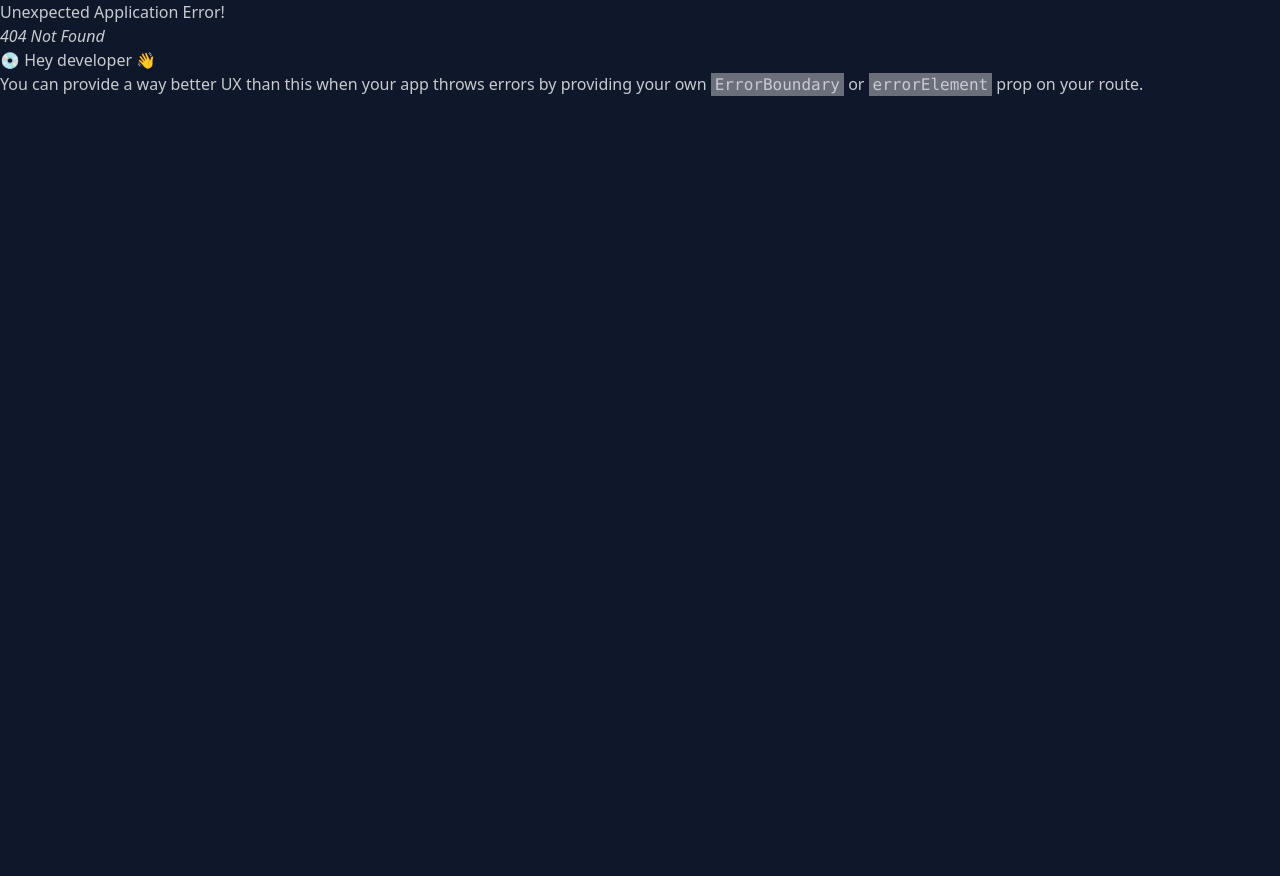
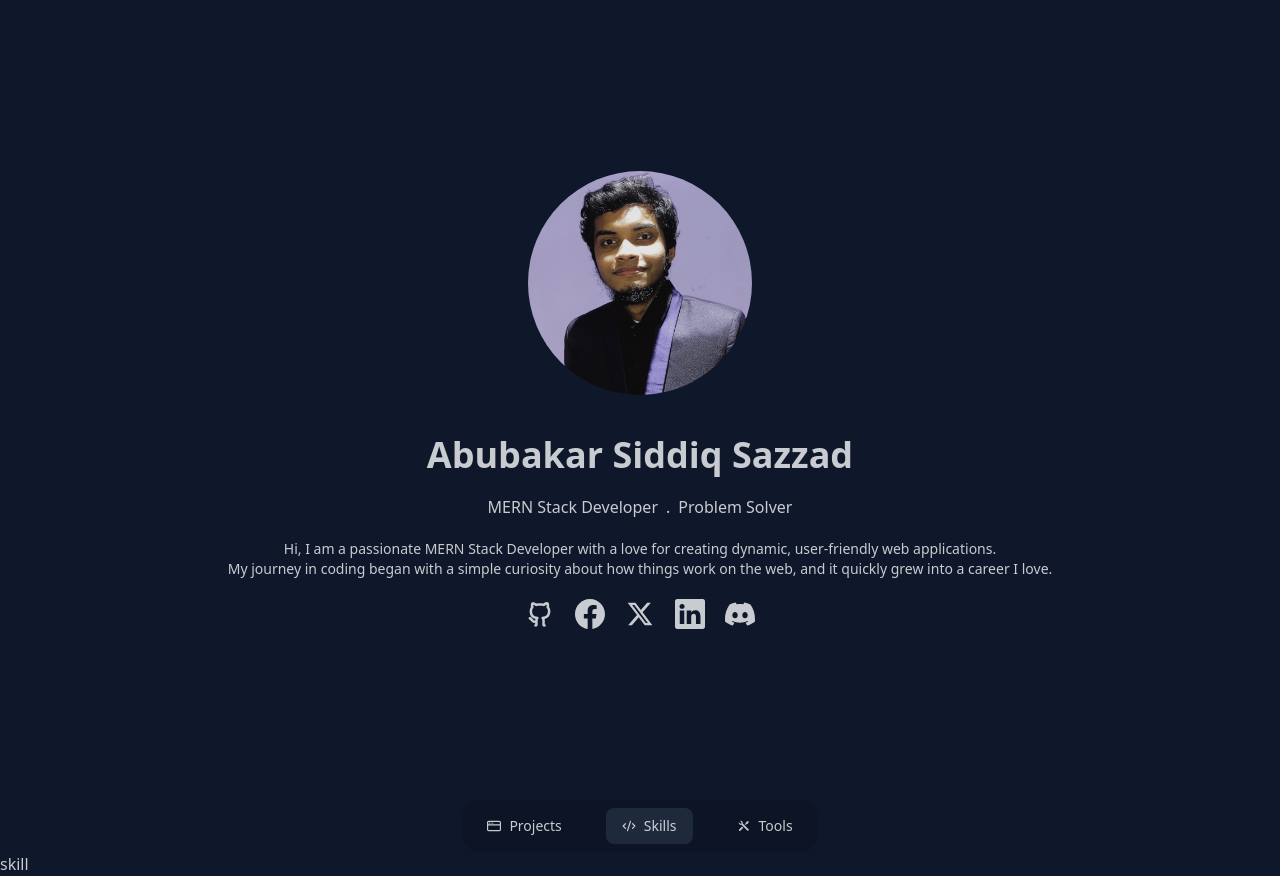
Before and after one commit to nekokaito/portfolio, a React (Vite) app: page /skills in a window 1280 px wide. Before the commit this address had no page. Before the commit the page ends 800 px from the top, so only its background shows below. Built offline with nearby package versions, Linux system fonts and the light colour scheme.

Commit message:
created nav, project,  dummy json

```diff
--- /dev/null
+++ b/src/components/ProjectCard.jsx
@@ -0,0 +1,10 @@
+
+const ProjectCard = () => {
+     return (
+          <div>
+
+          </div>
+     );
+};
+
+export default ProjectCard;
--- a/src/components/Social.jsx
+++ b/src/components/Social.jsx
@@ -2,16 +2,34 @@ import { BsFacebook, BsLinkedin } from "react-icons/bs";
 import { RiGithubLine, RiTwitterXFill } from "react-icons/ri";
 import { SiDiscord } from "react-icons/si";
 
-
 const Social = () => {
      return (
           <div className="flex justify-center gap-5">
-               <a href="https://github.com/nekokaito"><RiGithubLine size={30} /></a>
-
-               <a href="https://www.facebook.com/siddiqsazzad"><BsFacebook size={30} /></a>
-               <a href="https://x.com/nekokaito_"><RiTwitterXFill size={30} /></a>
-               <a href="https://www.linkedin.com/in/siddiqsazzad/"><BsLinkedin size={30} /></a>
-               <a href="https://discord.gg/tW9Xcu24uc"> <SiDiscord size={30} /></a>
+               <div className="tooltip" data-tip="GitHub">
+                    <a href="https://github.com/nekokaito" target="_blank" rel="noopener noreferrer">
+                         <RiGithubLine size={30} />
+                    </a>
+               </div>
+               <div className="tooltip" data-tip="Facebook">
+                    <a href="https://www.facebook.com/siddiqsazzad" target="_blank" rel="noopener noreferrer">
+                         <BsFacebook size={30} />
+                    </a>
+               </div>
+               <div className="tooltip" data-tip="Twitter (X)">
+                    <a href="https://x.com/nekokaito_" target="_blank" rel="noopener noreferrer">
+                         <RiTwitterXFill size={30} />
+                    </a>
+               </div>
+               <div className="tooltip" data-tip="LinkedIn">
+                    <a href="https://www.linkedin.com/in/siddiqsazzad/" target="_blank" rel="noopener noreferrer">
+                         <BsLinkedin size={30} />
+                    </a>
+               </div>
+               <div className="tooltip" data-tip="Discord">
+                    <a href="https://discord.gg/tW9Xcu24uc" target="_blank" rel="noopener noreferrer">
+                         <SiDiscord size={30} />
+                    </a>
+               </div>
           </div>
      );
 };
--- a/src/home/Root.jsx
+++ b/src/home/Root.jsx
@@ -1,6 +1,7 @@
 import { Outlet } from "react-router-dom";
 import Home from "./Home";
-import About from "../pages/About";
+
+import Nav from "../pages/Nav";
 
 
 const Root = () => {
@@ -9,7 +10,7 @@ const Root = () => {
 
                <Home></Home>
                <div className="container mx-auto">
-                    <About></About>
+                    <Nav></Nav>
                     <Outlet></Outlet>
                </div>
 
--- a/src/pages/About.jsx
+++ b/src/pages/About.jsx
@@ -3,7 +3,7 @@
 const About = () => {
      return (
           <div>
-               <h1></h1>
+               <h1>Why </h1>
           </div>
      );
 };
--- /dev/null
+++ b/src/pages/Nav.jsx
@@ -0,0 +1,31 @@
+import { CgBrowser } from "react-icons/cg";
+import { LuCodeXml } from "react-icons/lu";
+import { RiToolsFill } from "react-icons/ri";
+import { NavLink } from "react-router-dom";
+
+
+const Nav = () => {
+     return (
+          <div className="flex justify-center items-center">
+               <ul className="menu flex gap-2 md:gap-7 bg-base-200 lg:menu-horizontal rounded-box">
+                    <li>
+                         <NavLink to="/"> <CgBrowser /> <span>Projects</span></NavLink>
+                    </li>
+
+                    <li>
+                         <NavLink to="/skills">
+                              <LuCodeXml /> <span>Skills</span>
+                         </NavLink>
+                    </li>
+
+                    <li>
+                         <NavLink to="/tools">
+                              <RiToolsFill /><span>Tools</span>
+                         </NavLink>
+                    </li>
+               </ul>
+          </div>
+     );
+};
+
+export default Nav;
--- /dev/null
+++ b/src/pages/Projects.jsx
@@ -0,0 +1,11 @@
+
+
+const Projects = () => {
+     return (
+          <div>
+
+          </div>
+     );
+};
+
+export default Projects;
--- /dev/null
+++ b/src/pages/Tools.jsx
@@ -0,0 +1,11 @@
+
+
+const Tools = () => {
+     return (
+          <div>
+
+          </div>
+     );
+};
+
+export default Tools;
```
Also changed, not shown: public/project.json (added, +60 -0 lines), src/main.jsx (+15 -3 lines).
